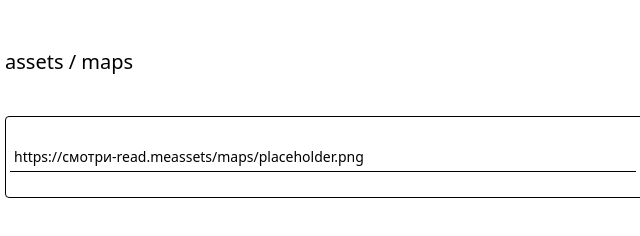
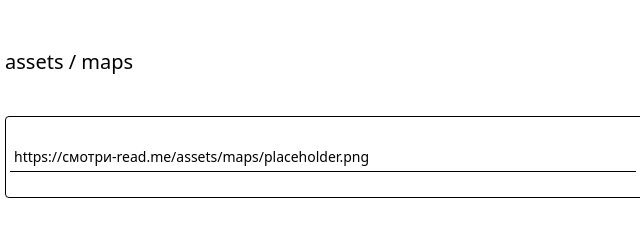
Before and after one commit to phenomen/foundry-cdn, an Astro site: page /maps in a window 1280 px wide. Shown: the full height of the page, 235-875 px from the left. Built offline with nearby package versions, Linux system fonts and the light colour scheme; Astro itself is replaced by a stand-in of ours.

Commit message:
Astro 2.0 fixes

```diff
--- a/src/components/Asset.svelte
+++ b/src/components/Asset.svelte
@@ -13,12 +13,17 @@
   {@const ext = asset.slice((Math.max(0, asset.lastIndexOf(".")) || Infinity) + 1)}
   {@const encodedName = encodeURIComponent(asset.trim())}
   {@const localurl = "/assets/" + dir + "/" + encodedName}
-  {@const publicurl = site + "assets/" + dir + "/" + encodedName}
+  {@const publicurl = site + "/assets/" + dir + "/" + encodedName}
 
   <div class="asset">
     <input readonly onclick="select()" value={publicurl} />
     <a href={localurl} target="_blank"
-      ><svg xmlns="http://www.w3.org/2000/svg" viewBox="0 0 20 20" fill="currentColor" class="w-5 h-5">
+      ><svg
+        xmlns="http://www.w3.org/2000/svg"
+        viewBox="0 0 20 20"
+        fill="currentColor"
+        class="w-5 h-5"
+      >
         <path
           d="M12.232 4.232a2.5 2.5 0 013.536 3.536l-1.225 1.224a.75.75 0 001.061 1.06l1.224-1.224a4 4 0 00-5.656-5.656l-3 3a4 4 0 00.225 5.865.75.75 0 00.977-1.138 2.5 2.5 0 01-.142-3.667l3-3z"
         />
--- /dev/null
+++ b/src/env.d.ts
@@ -0,0 +1 @@
+/// <reference types="astro/client" />
```
Also changed, not shown: package.json (+9 -9 lines), pnpm-lock.yaml.
